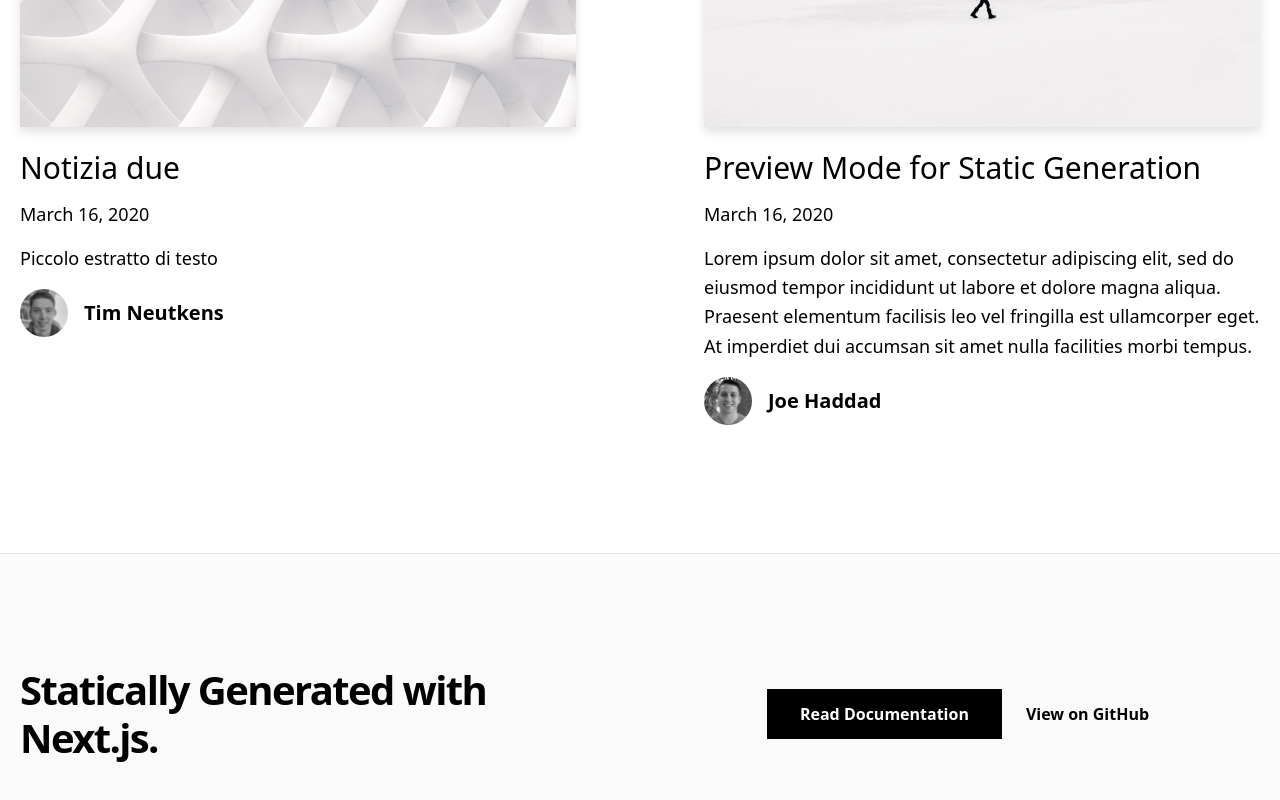
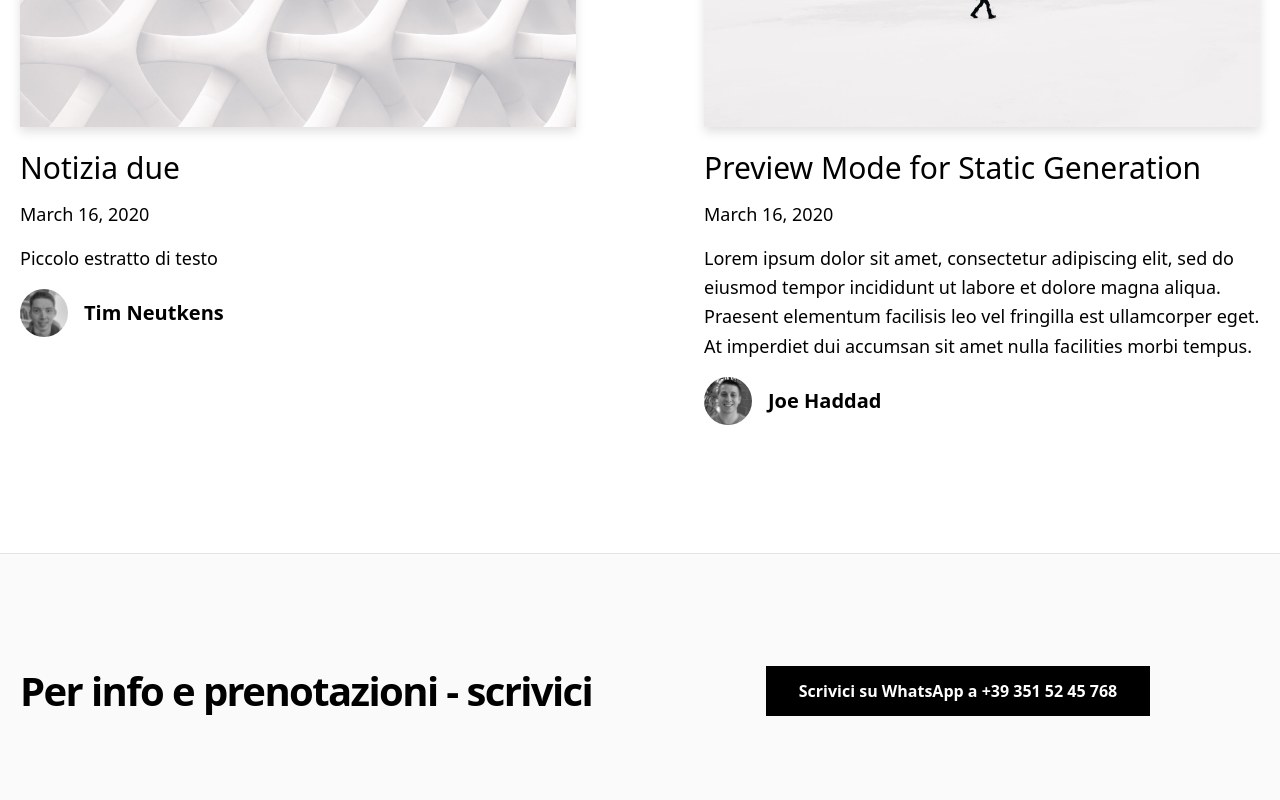
Before and after one commit to ruphy/ctilissone, a Next.js app: page / in a window 1280 px wide. Shown: the part 1428-2228 px from the top of the page. Built offline with nearby package versions, Linux system fonts and the light colour scheme.

Commit message:
fix footer
Signed-off-by: Riccardo Iaconelli <rick@hey.com>

```diff
--- a/components/footer.tsx
+++ b/components/footer.tsx
@@ -7,20 +7,14 @@ const Footer = () => {
       <Container>
         <div className="py-28 flex flex-col lg:flex-row items-center">
           <h3 className="text-4xl lg:text-[2.5rem] font-bold tracking-tighter leading-tight text-center lg:text-left mb-10 lg:mb-0 lg:pr-4 lg:w-1/2">
-            Statically Generated with Next.js.
+          Per info e prenotazioni - scrivici
           </h3>
           <div className="flex flex-col lg:flex-row justify-center items-center lg:pl-4 lg:w-1/2">
             <a
-              href="https://nextjs.org/docs/basic-features/pages"
+              href="https://wa.me/393515245768"
               className="mx-3 bg-black hover:bg-white hover:text-black border border-black text-white font-bold py-3 px-12 lg:px-8 duration-200 transition-colors mb-6 lg:mb-0"
             >
-              Read Documentation
-            </a>
-            <a
-              href={`https://github.com/vercel/next.js/tree/canary/examples/${EXAMPLE_PATH}`}
-              className="mx-3 font-bold hover:underline"
-            >
-              View on GitHub
+              Scrivici su WhatsApp a +39 351 52 45 768
             </a>
           </div>
         </div>
```
